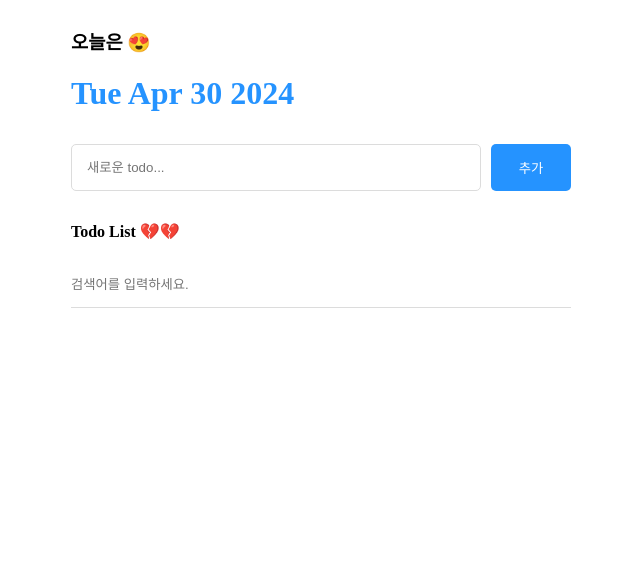
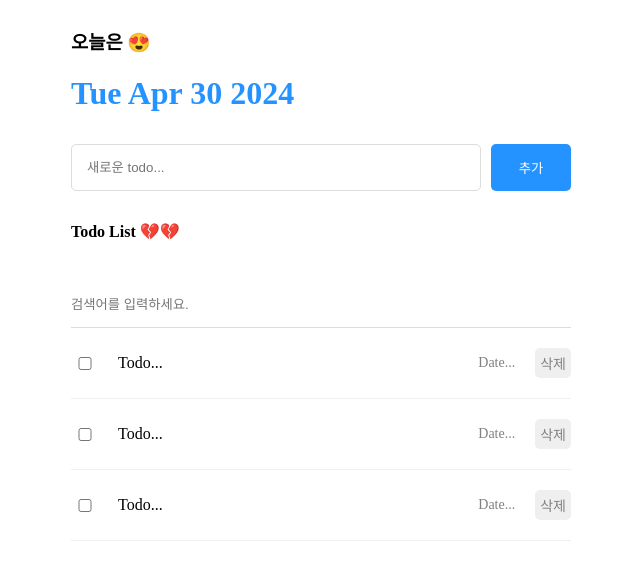
Before and after one commit to Shin-Sujin/section08, a React (Vite) app: page / in a window 1280 px wide. Shown: the top 580 px of the page, without its empty margins (319-959 px from the left). Built offline with nearby package versions, Linux system fonts and the light colour scheme.

Commit message:
design : 리스트 컴포넌트 디자인 완료

```diff
--- a/src/components/List.css
+++ b/src/components/List.css
@@ -1,3 +1,9 @@
+.List {
+  display: flex;
+  flex-direction: column;
+  gap: 20px;
+}
+
 .List > input {
   width: 100%;
   border: none;
@@ -9,3 +15,9 @@
   outline: none;
   border-bottom: 1px solid rgb(37, 246, 255);
 }
+
+.List .todos_wrapper {
+  display: flex;
+  flex-direction: column;
+  gap: 20px;
+}
--- a/src/components/List.jsx
+++ b/src/components/List.jsx
@@ -1,9 +1,15 @@
 import "./List.css";
+import TodoItem from "./TodoItem";
 const List = () => {
   return (
     <div className="List">
       <h4>Todo List 💔💔</h4>
       <input placeholder="검색어를 입력하세요."></input>
+      <div className="todos_wrapper">
+        <TodoItem />
+        <TodoItem />
+        <TodoItem />
+      </div>
     </div>
   );
 };
--- /dev/null
+++ b/src/components/TodoItem.css
@@ -0,0 +1,28 @@
+.TodoItem {
+  display: flex;
+  align-items: center;
+  gap: 20px;
+  padding-bottom: 20px;
+  border-bottom: 1px solid rgb(240, 240, 240);
+}
+.TodoItem input {
+  width: 20px;
+}
+
+.TodoItem .content {
+  flex: 1;
+}
+
+.TodoItem .date {
+  font-size: 14px;
+  color: gray;
+}
+
+.TodoItem button {
+  cursor: pointer;
+  color: gray;
+  font-size: 14px;
+  border: none;
+  border-radius: 5px;
+  padding: 5px;
+}
--- a/src/components/TodoItem.jsx
+++ b/src/components/TodoItem.jsx
@@ -0,0 +1,14 @@
+import "./TodoItem.css";
+
+const TodoItem = () => {
+  return (
+    <div className="TodoItem">
+      <input type="checkbox" />
+      <div className="content">Todo...</div>
+      <div className="date">Date...</div>
+      <button>삭제 </button>
+    </div>
+  );
+};
+
+export default TodoItem;
```
